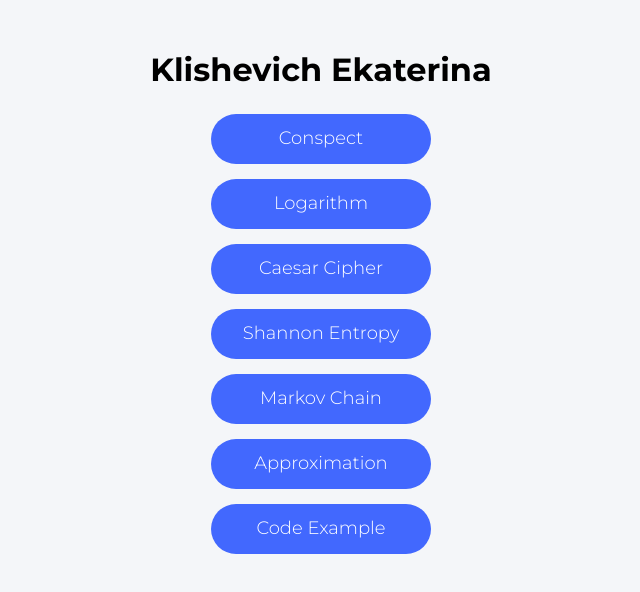
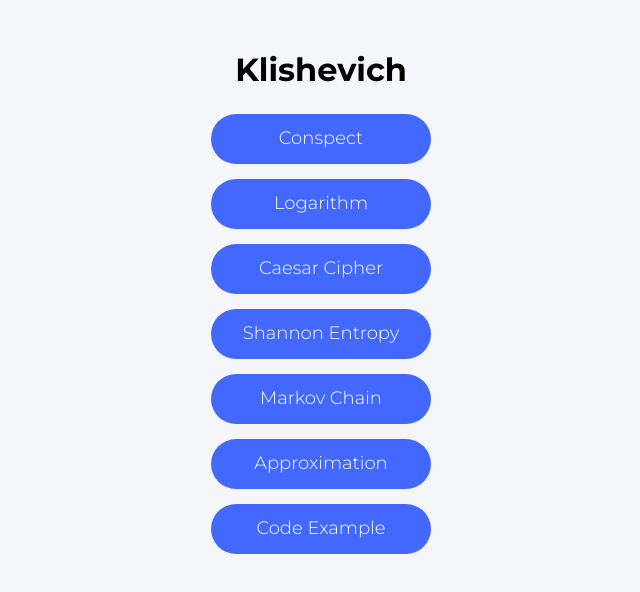
Before and after one commit to ekaterinaklishevich/exam_project, a plain HTML site: page main.html in a window 1280 px wide. Shown: the whole page, without its empty margins (319-959 px from the left). Drawn offline with Linux system fonts and the light colour scheme.

Commit message:
first commit

```diff
--- a/main.html
+++ b/main.html
@@ -8,7 +8,7 @@
     <link href="https://fonts.googleapis.com/css2?family=Montserrat:ital,wght@0,100..900;1,100..900&display=swap" rel="stylesheet">
 </head>
 <body>
-    <h1>Klishevich Ekaterina</h1>
+    <h1>Klishevich</h1>
         <div class="box">
             <a href="conspect.html">Conspect</a>
         </div>
```
